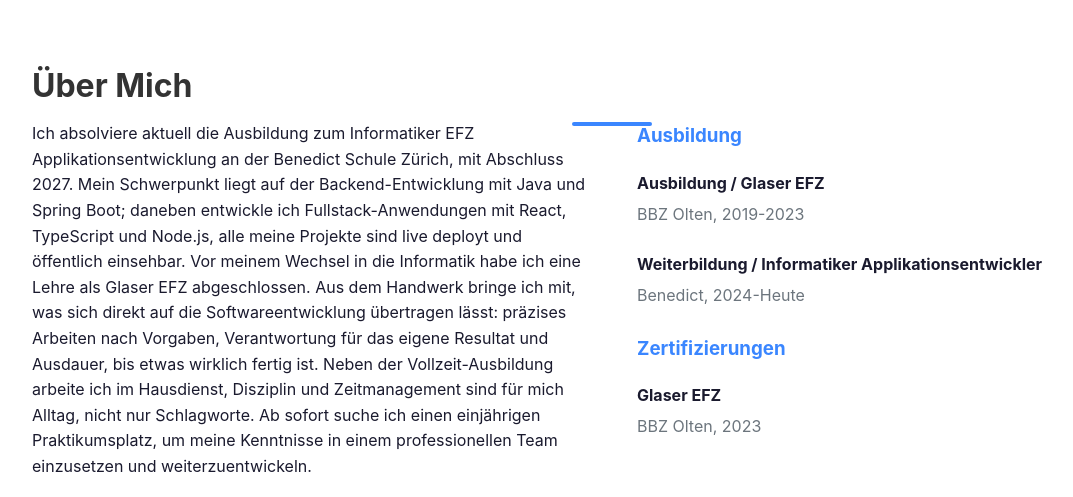
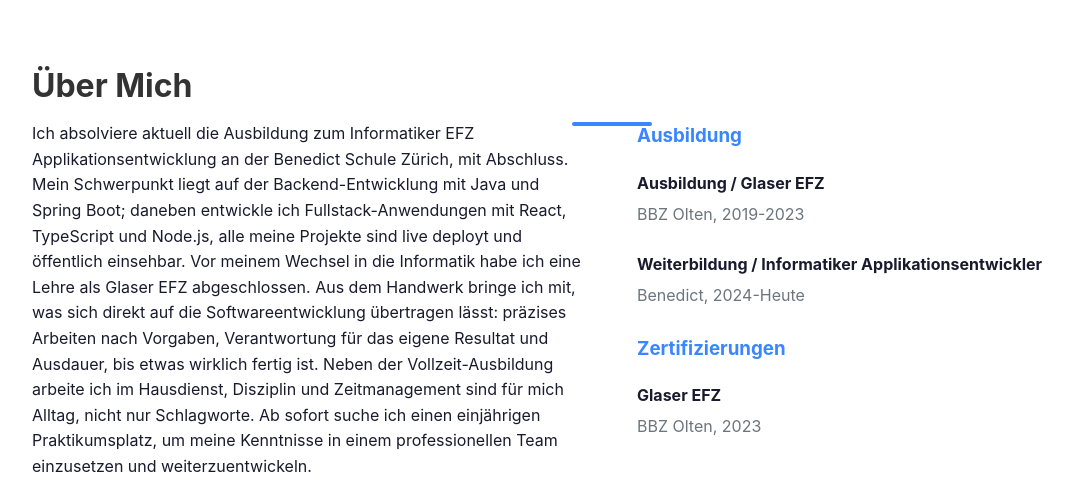
Before and after one commit to EriskReyes/Pers-nliche-Website, a plain HTML site: page index.html in a window 1280 px wide. Shown: the part 840-1337 px from the top of the page, without its empty margins (28-1101 px from the left). Drawn offline with Linux system fonts and the light colour scheme.

Commit message:
INformationen Änderungen

```diff
--- a/index.html
+++ b/index.html
@@ -62,7 +62,7 @@
     <div class="about-content">
       <div class="about-text">
         <p>
-          Ich absolviere aktuell die Ausbildung zum Informatiker EFZ Applikationsentwicklung an der Benedict Schule Zürich, mit Abschluss 2027. Mein Schwerpunkt liegt auf der Backend-Entwicklung mit Java und Spring Boot; daneben entwickle ich Fullstack-Anwendungen mit React, TypeScript und Node.js, alle meine Projekte sind live deployt und öffentlich einsehbar.
+          Ich absolviere aktuell die Ausbildung zum Informatiker EFZ Applikationsentwicklung an der Benedict Schule Zürich, mit Abschluss. Mein Schwerpunkt liegt auf der Backend-Entwicklung mit Java und Spring Boot; daneben entwickle ich Fullstack-Anwendungen mit React, TypeScript und Node.js, alle meine Projekte sind live deployt und öffentlich einsehbar.
           Vor meinem Wechsel in die Informatik habe ich eine Lehre als Glaser EFZ abgeschlossen. Aus dem Handwerk bringe ich mit, was sich direkt auf die Softwareentwicklung übertragen lässt: präzises Arbeiten nach Vorgaben, Verantwortung für das eigene Resultat und Ausdauer, bis etwas wirklich fertig ist.
           Neben der Vollzeit-Ausbildung arbeite ich im Hausdienst, Disziplin und Zeitmanagement sind für mich Alltag, nicht nur Schlagworte. Ab sofort suche ich einen einjährigen Praktikumsplatz, um meine Kenntnisse in einem professionellen Team einzusetzen und weiterzuentwickeln.
         </p>
```
